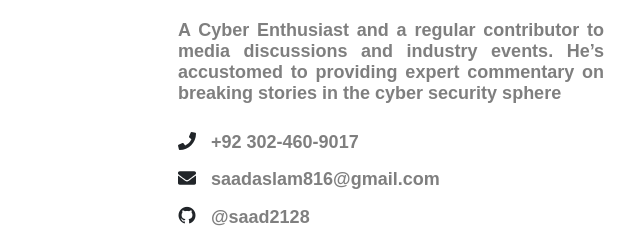
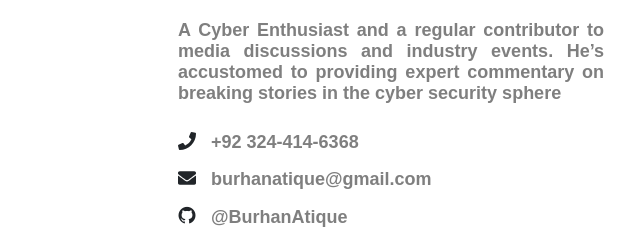
Before and after one commit to BurhanAtique/BurhanAtique.github.io, a website: page index.html in a window 1280 px wide. Shown: the part 1840-2081 px from the top of the page, 561-1201 px from the left. Drawn offline with nearby package versions, Linux system fonts and the light colour scheme; grey boxes are pictures that could not be loaded; animation ran at ten frames a second; a web font is replaced by a local one.

Commit message:
Update index.html

```diff
--- a/index.html
+++ b/index.html
@@ -122,18 +122,18 @@
                                         <!-- <p class="font-ram"><b>Website: </b><span class="text-black-50">mursalfk.github.io</span></p> -->
                                         <p class="font-ram">
                                             <i class="fas fa-phone"></i>
-                                            <span class="text-black-50"> &nbsp; +92 302-460-9017</span>
+                                            <span class="text-black-50"> &nbsp; +92 324-414-6368</span>
                                         </p>
                                         <!-- <p class="font-ram"><b>Degree: </b><span class="text-black-50">Bachelor (Final Year)</span></p> -->
                                         <p class="font-ram">
                                             <i class="fas fa-envelope"></i>
-                                            <span class="text-black-50"> &nbsp; saadaslam816@gmail.com</span>
+                                            <span class="text-black-50"> &nbsp; burhanatique@gmail.com</span>
                                         </p>
 
 
                                         <p class="font-ram">
                                             <i class="devicon-github-plain"></i>
-                                            <span class="text-black-50"> &nbsp; @saad2128</span></p>
+                                            <span class="text-black-50"> &nbsp; @BurhanAtique</span></p>
 
 
                             <a href="https://www.c-sharpcorner.com/members/saad-aslam7">
```
